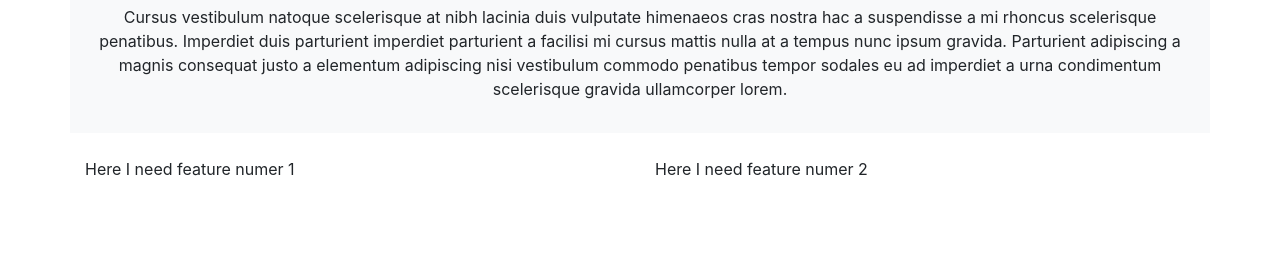
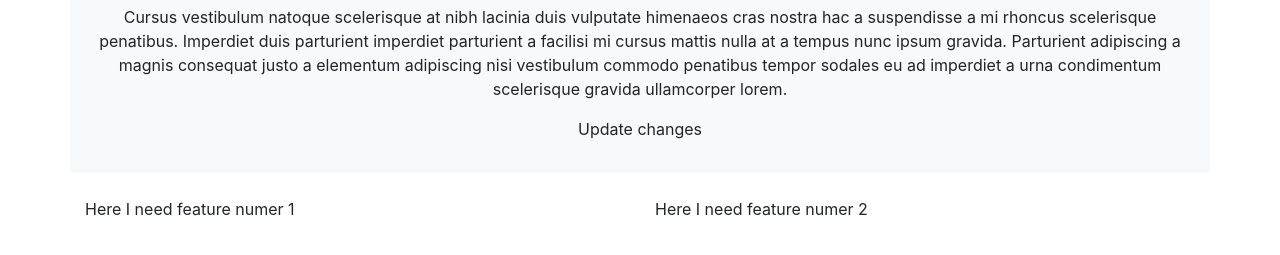
Before and after one commit to dmytrotus/playwithgit, a plain HTML site: page this-is-new-branch-example-master-branch/index.html in a window 1280 px wide. Shown: the part 67-322 px from the top of the page. Drawn offline with nearby package versions, Linux system fonts and the light colour scheme.

Commit message:
first update

```diff
--- a/this-is-new-branch-example-master-branch/index.html
+++ b/this-is-new-branch-example-master-branch/index.html
@@ -15,6 +15,7 @@
         <div class="text-center">
              <h1>Hello, world from master branch</h1>
              <p>Cursus vestibulum natoque scelerisque at nibh lacinia duis vulputate himenaeos cras nostra hac a suspendisse a mi rhoncus scelerisque penatibus. Imperdiet duis parturient imperdiet parturient a facilisi mi cursus mattis nulla at a tempus nunc ipsum gravida. Parturient adipiscing a magnis consequat justo a elementum adipiscing nisi vestibulum commodo penatibus tempor sodales eu ad imperdiet a urna condimentum scelerisque gravida ullamcorper lorem.</p>
+             <p>Update changes</p>
         </div>
     </div>
 
```
